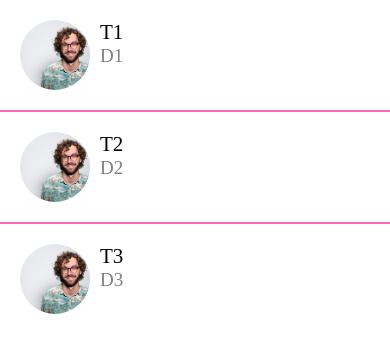
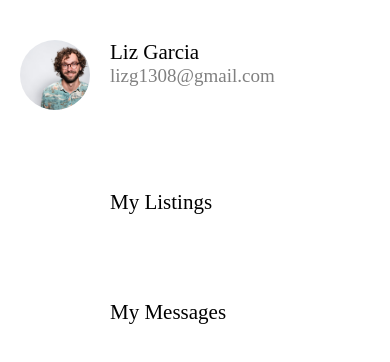
Before and after one commit to caliz83/unstuffApp, a React Native app: screen / in a window 390 px wide. Shown: the top 362 px of the page. Built offline with nearby package versions, Linux system fonts and the light colour scheme.

Commit message:
add AccountsScreen, and ListItemDeleteAction and Icon components, update add'l components

```diff
--- a/App.js
+++ b/App.js
@@ -6,8 +6,12 @@ import SaleScreen from "./app/screens/SaleScreen";
 import Card from "./app/components/Card";
 import ListingDetailScreen from "./app/screens/ListingDetailScreen";
 import MessagesScreen from "./app/screens/MessagesScreen";
-
-
+import "react-native-gesture-handler"; //npx expo install react-native-gesture-handler
+import { GestureHandlerRootView } from "react-native-gesture-handler"; //npm install --save react-native-gesture-handler
+import Screen from "./app/components/Screen";
+import Icon from "./app/components/Icon";
+import ListItem from "./app/components/ListItem";
+import AccountsScreen from "./app/screens/AccountsScreen";
 
 
 export default function App() {
@@ -25,6 +29,13 @@ export default function App() {
     // </View>
 
     // <ListingDetailScreen />
-    <MessagesScreen />
+    <GestureHandlerRootView style={{ flex: 1 }}>
+      {/* <MessagesScreen /> */}
+      {/* <Screen> */}
+        {/* <Icon name="email" size={50} backgroundColor="red" iconColor="white" /> */}
+        {/* <ListItem title='My title 1' subTitle='My subtitle 1' imageComponent={<Icon name='email' />} />
+      </Screen> */}
+      <AccountsScreen />
+    </GestureHandlerRootView>
   );
 }
--- /dev/null
+++ b/app/components/Icon.js
@@ -0,0 +1,13 @@
+import React from 'react';
+import { View } from 'react-native';
+import { MaterialCommunityIcons } from '@expo/vector-icons';
+
+const Icon = ({name, size=40, backgroundColor='#000', iconColor='#fff'}) => {
+  return (
+    <View style={{ width: size, height: size, borderRadius: size / 2, backgroundColor, justifyContent: 'center', alignItems: 'center'}}>
+        <MaterialCommunityIcons name={name} color={iconColor} size={size * .5} />
+    </View>
+  )
+}
+
+export default Icon
--- a/app/components/ListItem.js
+++ b/app/components/ListItem.js
@@ -1,17 +1,24 @@
 import React from 'react';
-import { View, StyleSheet, Image } from 'react-native';
+import { View, StyleSheet, Image, TouchableHighlight, ImageComponent } from 'react-native';
 import AppText from './AppText';
 import Colour from '../config/Colour';
+import Swipeable from 'react-native-gesture-handler/Swipeable';
 
-const ListItem = ({ title, subTitle, image }) => {
+const ListItem = ({ title, subTitle, image, iPress, renderRightActions, imageComponent }) => {
   return (
+    <Swipeable renderRightActions={renderRightActions}>
+    <TouchableHighlight underlayColor={Colour.light} onPress={iPress}>
+        {/* TouchableHighlight won't work without an onPress in it */}
     <View style={styles.container}>
-        <Image source={image} style={styles.image} />
-        <View>
+        {ImageComponent}
+        {Image && <Image source={image} style={styles.image} /> }
+        <View style={styles.detailsContainer}>
             <AppText style={styles.title}>{title}</AppText>
             <AppText style={styles.subTitle}>{subTitle}</AppText>
         </View>
     </View>
+    </TouchableHighlight>
+    </Swipeable>
   )
 }
 
@@ -33,6 +40,9 @@ const styles = StyleSheet.create({
     subTitle: {
         color: Colour.medium,
         fontSize: 19
+    },
+    detailsContainer: {
+        marginLeft: 10
     }
 })
 
--- /dev/null
+++ b/app/components/ListItemDeleteAction.js
@@ -0,0 +1,31 @@
+import React from "react";
+import { View, StyleSheet } from "react-native";
+import Colour from "../config/Colour";
+import { MaterialCommunityIcons } from "@expo/vector-icons";
+import { TouchableWithoutFeedback } from "react-native-gesture-handler";
+
+const ListItemDeleteAction = ({onPress}) => {
+  return (
+    <TouchableWithoutFeedback onPress={onPress}>
+      <View style={styles.container}>
+        <MaterialCommunityIcons
+          name="trash-can"
+          size={40}
+          color={Colour.white}
+        />
+      </View>
+    </TouchableWithoutFeedback>
+  );
+};
+
+const styles = StyleSheet.create({
+  container: {
+    backgroundColor: Colour.danger,
+    width: 70,
+    height: '100%',
+    justifyContent: "center",
+    alignItems: "center",
+  },
+});
+
+export default ListItemDeleteAction;
--- a/app/components/Screen.js
+++ b/app/components/Screen.js
@@ -12,7 +12,8 @@ const Screen = ({children}) => {
 
 const styles = StyleSheet.create({
     screen: {
-        paddingTop: Constants.statusBarHeight
+        paddingTop: Constants.statusBarHeight,
+        flex: 1
     }
 })
 
--- a/app/config/Colour.js
+++ b/app/config/Colour.js
@@ -4,4 +4,6 @@ export default {
     black: '#000',
     white: '#fff',
     medium: 'gray',
+    light: '#f8f4f4',
+    danger: '#ff5252'
 }
--- /dev/null
+++ b/app/screens/AccountsScreen.js
@@ -0,0 +1,61 @@
+import React from "react";
+import Screen from "../components/Screen";
+import ListItem from "../components/ListItem";
+import { View, StyleSheet } from "react-native";
+import { FlatList } from "react-native-gesture-handler";
+import Colour from "../config/Colour";
+import Icon from "../components/Icon";
+
+//dummy data
+const menuItems = [
+  {
+    title: "My Listings",
+    icon: { name: "format-list-bulleted", backgroundColor: Colour.primary },
+  },
+  {
+    title: "My Messages",
+    icon: { name: "email", backgroundColor: Colour.secondary },
+  },
+];
+
+const AccountsScreen = () => {
+  return (
+    <Screen style={styles.screen}>
+      <View style={styles.container}>
+        <ListItem
+          title="Liz Garcia"
+          subTitle="lizg1308@gmail.com"
+          image={require("../assets/fella.jpg")}
+        />
+      </View>
+      <View style={styles.container}>
+        <FlatList
+          data={menuItems}
+          keyExtractor={(menuItems) => menuItems.title}
+          renderItem={({ item }) => (
+            <ListItem
+              title={item.title}
+              imageComponent={
+                <Icon
+                  name={item.icon.name}
+                  backgroundColor={item.icon.backgroundColor}
+                />
+              }
+            />
+          )}
+        />
+      </View>
+    </Screen>
+  );
+};
+
+const styles = StyleSheet.create({
+  screen: {
+    backgroundColor: Colour.light
+  },
+  container: {
+    marginVertical: 20
+  },
+});
+
+export default AccountsScreen;
--- a/app/screens/MessagesScreen.js
+++ b/app/screens/MessagesScreen.js
@@ -1,4 +1,4 @@
-import React from "react";
+import React, { useState } from "react";
 import {
   FlatList,
   SafeAreaView,
@@ -11,10 +11,11 @@ import ListItem from "../components/ListItem";
 import Constants from "expo-constants"; //npx expo install expo-constants
 import Screen from "../components/Screen";
 import ListItemSeparator from "../components/ListItemSeparator";
+import ListItemDeleteAction from "../components/ListItemDeleteAction";
 
 console.log(Constants);
 
-const messages = [
+const initialMessages = [
   {
     id: 1,
     title: "T1",
@@ -35,7 +36,21 @@ const messages = [
   },
 ];
 
+const handlePress = () => {};
+
 const MessagesScreen = () => {
+
+    const [messages, setMessages] = useState(initialMessages);
+    const [refreshing, setRefreshing] = useState(false);
+
+    //function to delete our messages from our array and update our UI
+    //we also need to call the server to delete the messages from the backend
+    const handleDelete = (message) => {
+    //    const newMessages = messages.filter(m => m.id !== message.id);
+    //    setMessages(newMessages)
+       setMessages(messages.filter(m => m.id !== message.id))
+    }
+
   return (
     <Screen>
 
@@ -47,9 +62,14 @@ const MessagesScreen = () => {
             title={item.title}
             subTitle={item.description}
             image={item.image}
+            iPress={() => console.log("This is coming from our message screen", item)}
+            // item in the onPress is mapping through the list/array via renderItem function
+            renderRightActions={() => <ListItemDeleteAction onPress={() => handleDelete(item)} />}
           />
         )}
         ItemSeparatorComponent={ListItemSeparator}
+        refreshing={refreshing}
+        onRefresh={() => {setMessages([{id: 2, tile: '12', description: 'D2', image: require('../assets/fella.jpg')}])}}
       />
 
     </Screen>
```
Also changed, not shown: package.json (+5 -4 lines), 1 other file (tests, documents, lock files or other folders).
